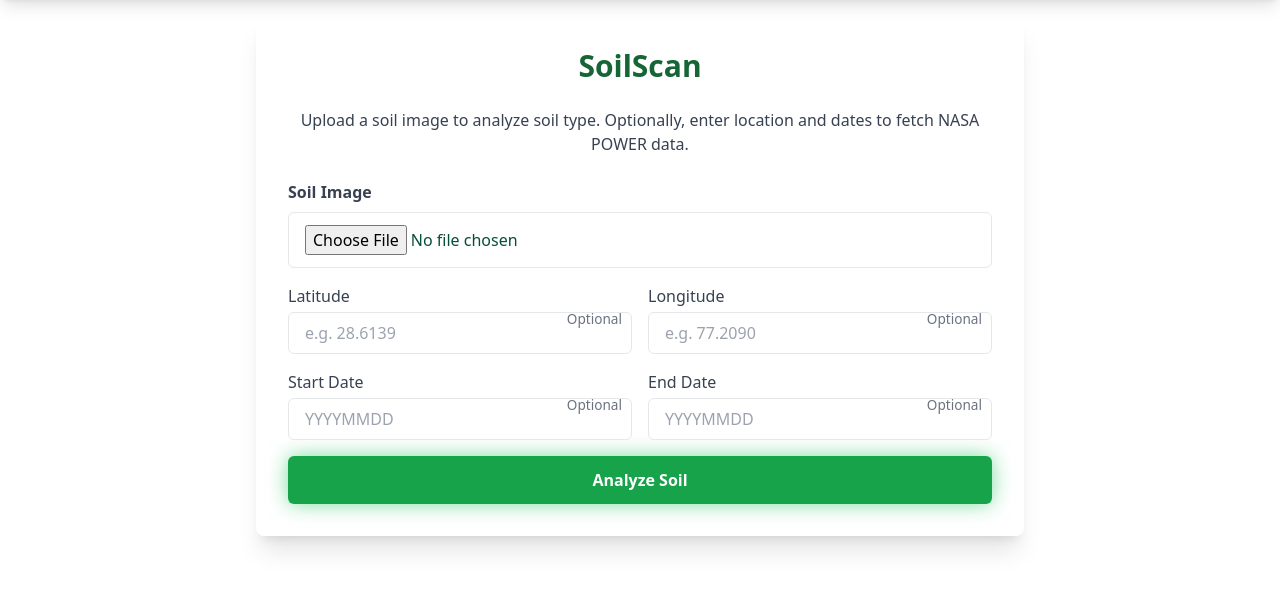
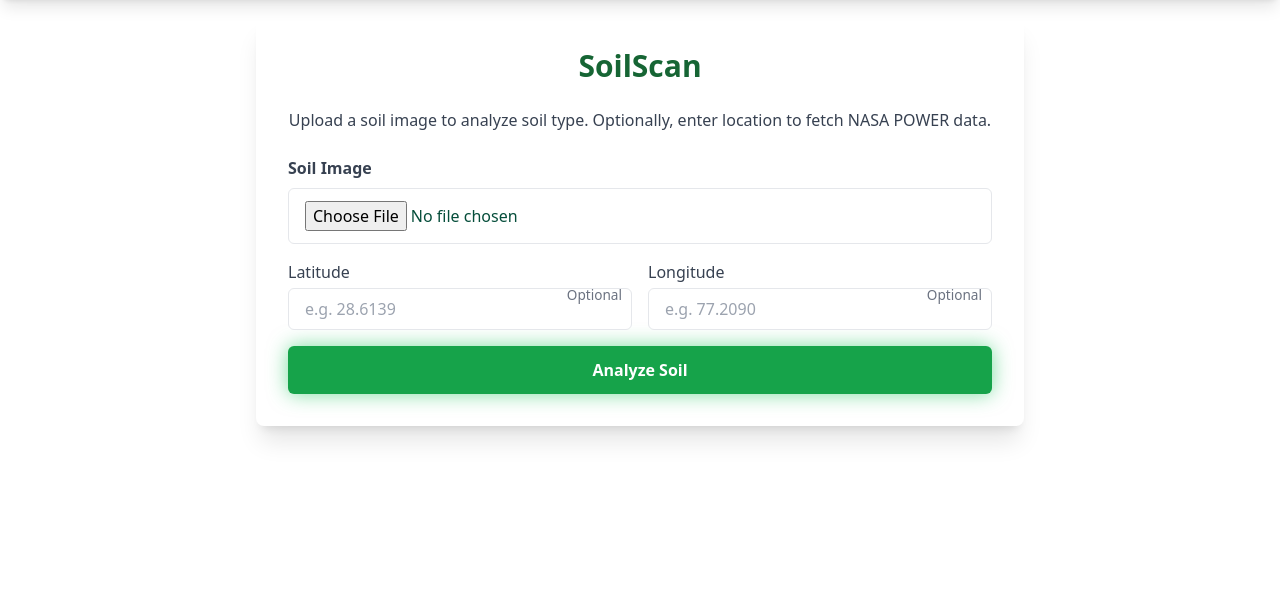
Before and after one commit to gamechangerfrombihar/SoilBuddy, a Flask app: page /soilscan in a window 1280 px wide. Shown: the part 80-670 px from the top of the page. Run offline with Flask 3, Linux system fonts and the light colour scheme; some libraries are stand-ins or nearby versions.

Commit message:
Update SoilScanF.html

```diff
--- a/templates/SoilScanF.html
+++ b/templates/SoilScanF.html
@@ -30,8 +30,7 @@
     <div class="container mx-auto flex flex-wrap p-5 flex-row items-center justify-between">
       <div class="flex items-center space-x-10">
         <a href="/" class="flex items-center">
-        <img src="/templates/SoilBuddy Logo.png" alt="SoilBuddy Logo" class="h-10 w-auto">
-
+          <img src="/templates/SoilBuddy Logo.png" alt="SoilBuddy Logo" class="h-10 w-auto">
           <span class="text-2xl font-semibold">SoilBuddy</span>
         </a>
         <div class="flex space-x-6 text-sm md:text-base">
@@ -41,6 +40,7 @@
           <a href="/soilscan" class="hover:text-green-300 transition">SoilScan</a>
         </div>
       </div>
+    </div>
   </nav>
 
   <div class="pt-24"></div>
@@ -48,7 +48,7 @@
   <!-- SoilScan Upload Form -->
   <div class="max-w-3xl mx-auto p-8 bg-white rounded-lg shadow-xl">
     <h1 class="text-3xl font-semibold mb-6 text-green-800 text-center">SoilScan</h1>
-    <p class="text-center mb-6 text-gray-700">Upload a soil image to analyze soil type. Optionally, enter location and dates to fetch NASA POWER data.</p>
+    <p class="text-center mb-6 text-gray-700">Upload a soil image to analyze soil type. Optionally, enter location to fetch NASA POWER data.</p>
 
     <form action="{{ url_for('soilscan_result') }}" method="POST" enctype="multipart/form-data" class="space-y-4">
 
@@ -58,7 +58,7 @@
         <input type="file" name="soil_image" accept="image/*" required class="w-full px-4 py-3 border rounded-md focus:outline-none focus:ring-2 focus:ring-green-500"/>
       </div>
 
-      <!-- NASA POWER Inputs -->
+      <!-- NASA POWER Inputs (without dates) -->
       <div class="grid grid-cols-1 md:grid-cols-2 gap-4 mt-4">
         <div class="optional-input">
           <label class="block mb-1 font-medium text-gray-700">Latitude</label>
@@ -71,18 +71,6 @@
           <input type="text" name="longitude" placeholder="e.g. 77.2090" class="w-full px-4 py-2 border rounded-md focus:outline-none focus:ring-2 focus:ring-green-400"/>
           <span>Optional</span>
         </div>
-
-        <div class="optional-input">
-          <label class="block mb-1 font-medium text-gray-700">Start Date</label>
-          <input type="text" name="start_date" placeholder="YYYYMMDD" class="w-full px-4 py-2 border rounded-md focus:outline-none focus:ring-2 focus:ring-green-400"/>
-          <span>Optional</span>
-        </div>
-
-        <div class="optional-input">
-          <label class="block mb-1 font-medium text-gray-700">End Date</label>
-          <input type="text" name="end_date" placeholder="YYYYMMDD" class="w-full px-4 py-2 border rounded-md focus:outline-none focus:ring-2 focus:ring-green-400"/>
-          <span>Optional</span>
-        </div>
       </div>
 
       <!-- Submit Button -->
```
